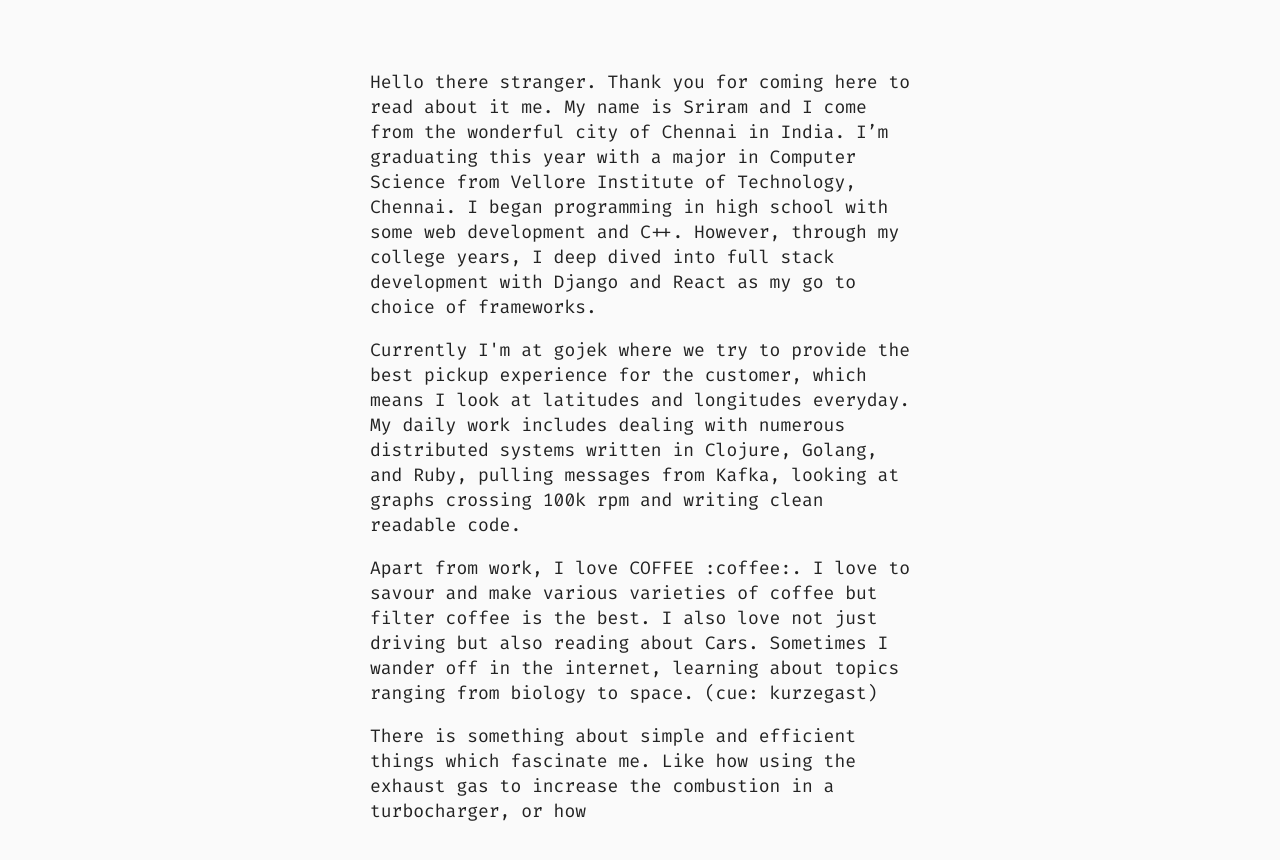
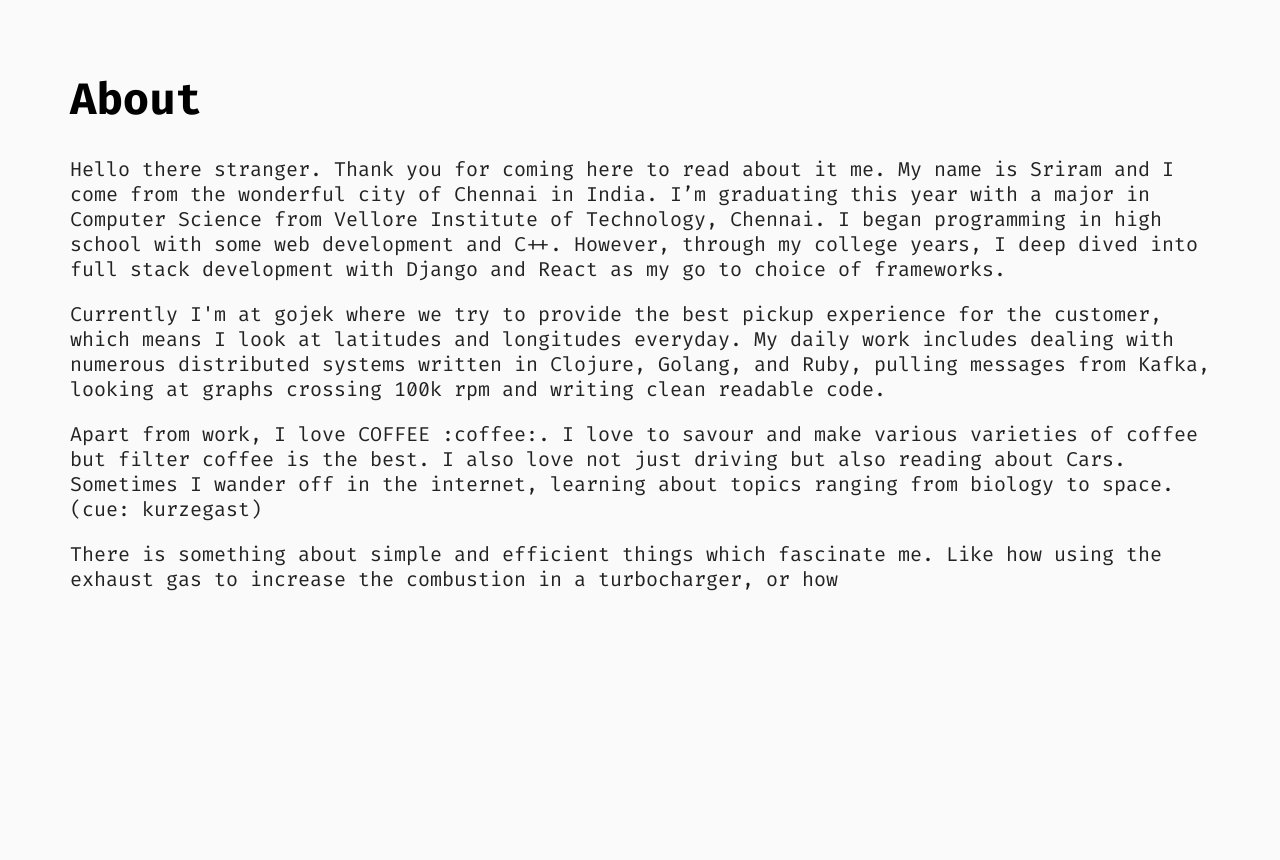
Before and after one commit to digi0ps/.com, a React (Create React App) app: page /whoami in a window 1280 px wide. Shown: the top 860 px of the page. After the commit the page ends 800 px from the top, so only its background shows below. Built offline with nearby package versions, Linux system fonts and the light colour scheme.

Commit message:
Added contact section

```diff
--- a/src/App.jsx
+++ b/src/App.jsx
@@ -5,12 +5,14 @@
 import Home from "./components/home";
 import NotFound from "./components/not-found";
 import WhoAmI from "./components/whoami";
+import Contact from "./components/contact";
 
 function App() {
   return (
     <Router>
       <Home path="/" exact />
       <WhoAmI path="/whoami" exact />
+      <Contact path="/contact" exact />
       <NotFound default />
     </Router>
   );
--- /dev/null
+++ b/src/components/contact/contact.sass
@@ -0,0 +1,3 @@
+.contact
+  section
+    font-size: 2rem
--- /dev/null
+++ b/src/components/contact/index.jsx
@@ -0,0 +1,26 @@
+import React from "react";
+import "./contact.sass";
+
+function Contact() {
+  return (
+    <main className="contact">
+      <header>
+        <h1 className="standard">Contact</h1>
+      </header>
+      <section>
+        <p>
+          Interested in talking with me or just want to see me preach? Here are
+          the places I'm active at :man_shrugging: -
+        </p>
+        <ul>
+          <li>You can drop me a mail at sriru1998 at gmail.com </li>
+          <li>I retweet mostly and seldom drop original thoughts @digi0ps</li>
+          <li>You can see me write all sorts of code in Github</li>
+          <li> For those random runs I take, follow me on strava</li>
+        </ul>
+      </section>
+    </main>
+  );
+}
+
+export default Contact;
--- a/src/components/home/home.css
+++ b/src/components/home/home.css
@@ -1,7 +1,5 @@
 .home-title {
   margin-top: 0px;
-  font-size: 4.4rem;
-  font-weight: 700;
 }
 
 .home section {
--- a/src/components/home/index.jsx
+++ b/src/components/home/index.jsx
@@ -15,7 +15,7 @@
   return (
     <div className="home">
       <header>
-        <h1 className="home-title no-select">
+        <h1 className="home-title no-select standard">
           <ThemeToggle /> digi0ps
         </h1>
       </header>
--- a/src/components/whoami/index.jsx
+++ b/src/components/whoami/index.jsx
@@ -4,6 +4,9 @@
 function About() {
   return (
     <div className="whoami">
+      <header>
+        <h1 className="standard">About</h1>
+      </header>
       <article>
         <p>
           Hello there stranger. Thank you for coming here to read about it me.
--- a/src/components/whoami/whoami.sass
+++ b/src/components/whoami/whoami.sass
@@ -1,6 +1,4 @@
 .whoami
     article
-        font-size: 1.8rem
-        padding: 0 30rem
         color: #222
         line-height: 2.5rem
--- a/src/index.css
+++ b/src/index.css
@@ -4,6 +4,7 @@
 
 body {
   margin: 7rem;
+  font-size: 2rem;
   font-family: "Fira Code", monospace;
   -webkit-font-smoothing: antialiased;
   -moz-osx-font-smoothing: grayscale;
@@ -35,6 +36,11 @@
   cursor: pointer;
 }
 
+h1.standard {
+  font-weight: 700;
+  font-size: 4.4rem;
+}
+
 .no-select {
   -moz-user-select: none;
   -webkit-user-select: none;
```
